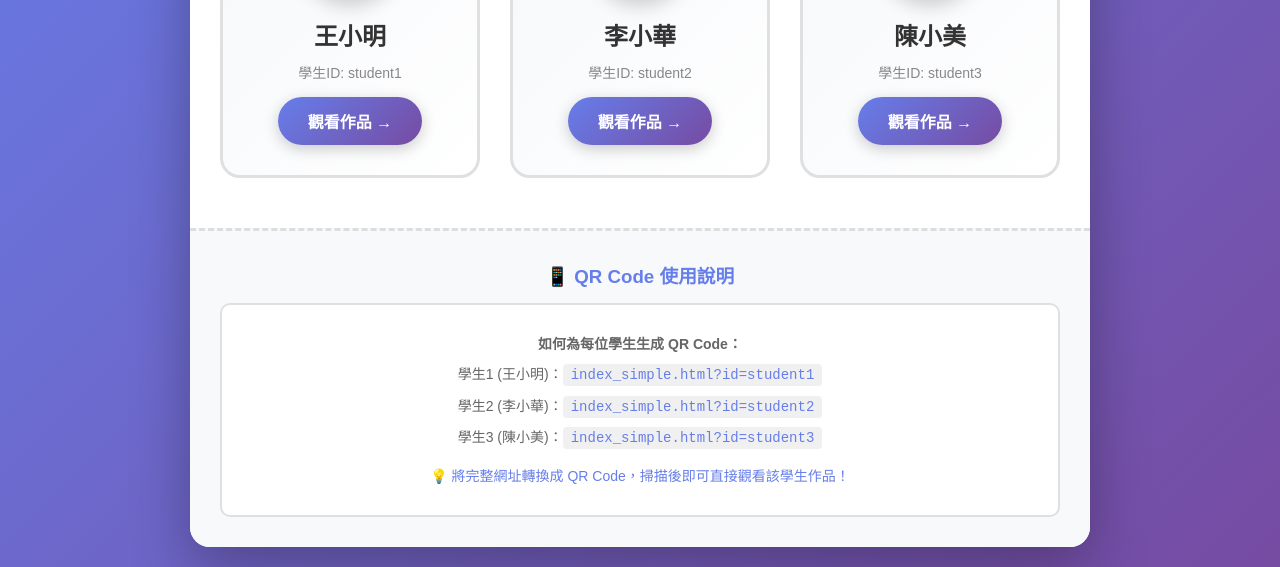
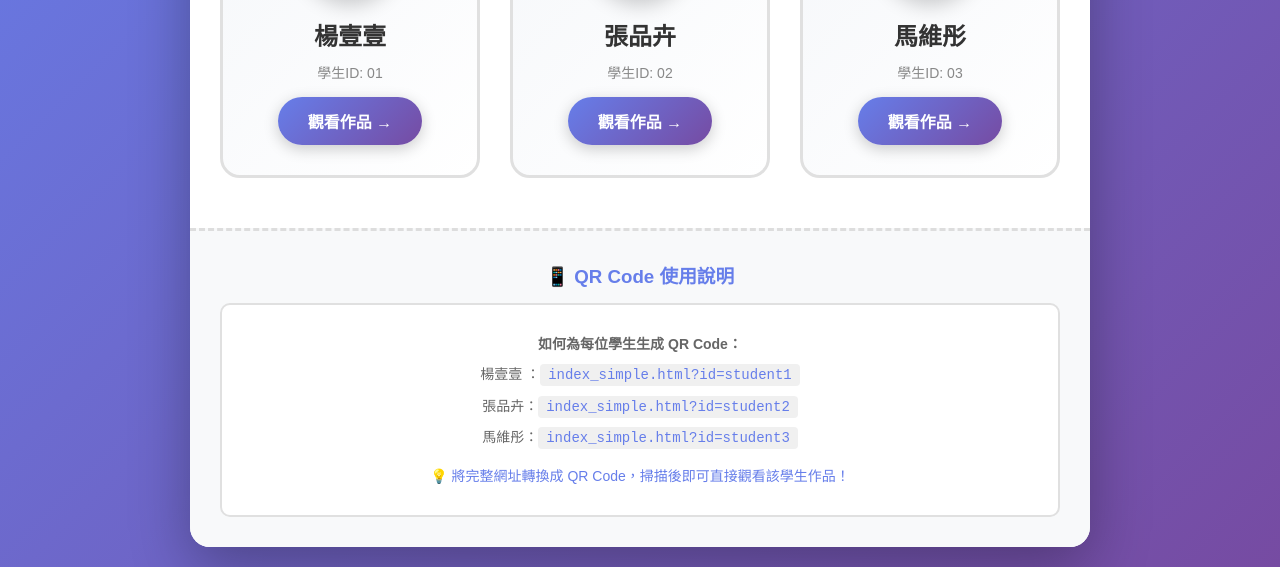
Before and after one commit to gp01002/JHS-, a plain HTML site: page menu.html in a window 1280 px wide. Shown: the part 366-933 px from the top of the page. Drawn offline with Linux system fonts and the light colour scheme.

Commit message:
Update menu.html

```diff
--- a/menu.html
+++ b/menu.html
@@ -3,7 +3,7 @@
 <head>
     <meta charset="UTF-8">
     <meta name="viewport" content="width=device-width, initial-scale=1.0">
-    <title>學生3D作品選單</title>
+    <title>3D作品選單</title>
     <style>
         * {
             margin: 0;
@@ -212,9 +212,9 @@
             <h3>📱 QR Code 使用說明</h3>
             <div class="qr-info">
                 <p><strong>如何為每位學生生成 QR Code：</strong></p>
-                <p>學生1 (王小明)：<code>index_simple.html?id=student1</code></p>
-                <p>學生2 (李小華)：<code>index_simple.html?id=student2</code></p>
-                <p>學生3 (陳小美)：<code>index_simple.html?id=student3</code></p>
+                <p>楊壹壹 ：<code>index_simple.html?id=student1</code></p>
+                <p>張品卉：<code>index_simple.html?id=student2</code></p>
+                <p>馬維彤：<code>index_simple.html?id=student3</code></p>
                 <p style="margin-top: 15px; color: #667eea;">
                     💡 將完整網址轉換成 QR Code，掃描後即可直接觀看該學生作品！
                 </p>
@@ -226,19 +226,19 @@
         // 學生資料（需要與 index_simple.html 中的資料一致）
         const studentsData = {
             'student1': {
-                name: '王小明',
+                name: '楊壹壹',
                 emoji: '🐻',
-                id: 'student1'
+                id: '01'
             },
             'student2': {
-                name: '李小華',
+                name: '張品卉',
                 emoji: '🎨',
-                id: 'student2'
+                id: '02'
             },
             'student3': {
-                name: '陳小美',
+                name: '馬維彤',
                 emoji: '✨',
-                id: 'student3'
+                id: '03'
             }
         };
 
```
